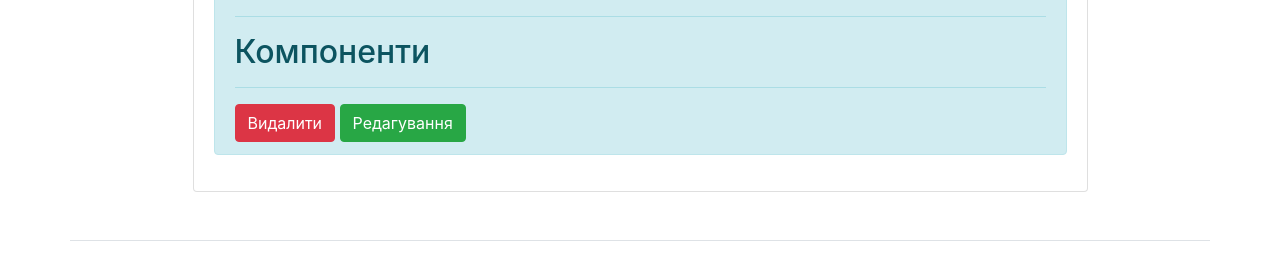
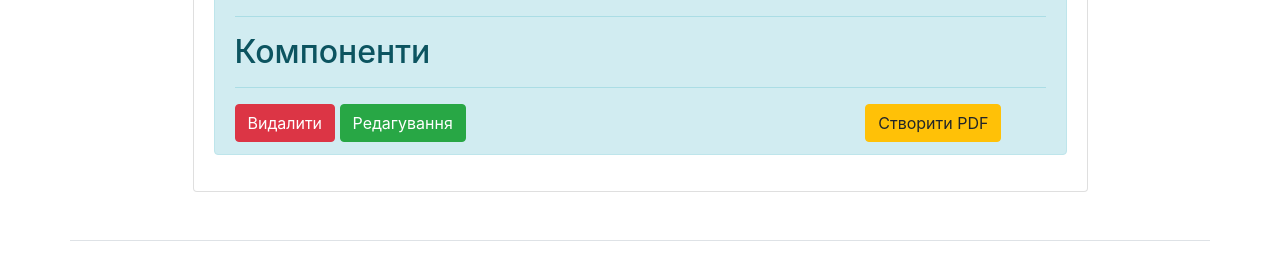
Before and after one commit to lipskydan/Diploma_Work_2020-21, a Django app: page /IT_items/1/1 in a window 1280 px wide. Shown: the part 427-707 px from the top of the page. Run offline with Django 3.2, Linux system fonts and the light colour scheme; some libraries are stand-ins or nearby versions.

Commit message:
Work with forms and html

```diff
--- a/App/online_equipment_accounting/online_equipment_accounting/app/IT_items/views.py
+++ b/App/online_equipment_accounting/online_equipment_accounting/app/IT_items/views.py
@@ -1,7 +1,9 @@
-from django.http import Http404, HttpResponseRedirect
+from django.http import Http404, HttpResponseRedirect, HttpResponse
 from django.shortcuts import render
+from django.template.loader import get_template
 
 from django.urls import reverse
+from django.views.generic import View
 
 from .models import PC, Motherboard
 from .forms import AddPcForm, AddMotherboardForm
--- a/App/online_equipment_accounting/online_equipment_accounting/templates/IT_items/IT_item_detail.html
+++ b/App/online_equipment_accounting/online_equipment_accounting/templates/IT_items/IT_item_detail.html
@@ -33,8 +33,20 @@
                     {% elif item.name == 'Switch' %}
 <!--                        <h4>Кількість Ethernet портів: {{ item.count_of_ports }}</h4>-->
                     {% endif %}
-                    <a href="/IT_items/{{ item.name }}/{{ item.id }}/del" class="btn btn-danger">Видалити</a>
-                    <a href="/IT_items/{{ item.name }}/{{ item.id }}/update" class="btn btn-success">Редагування</a>
+
+                    <div class="row">
+                        <div class="col-md-9">
+                            <a href="/IT_items/{{ item.name }}/{{ item.id }}/del" class="btn btn-danger">Видалити</a>
+                            <a href="/IT_items/{{ item.name }}/{{ item.id }}/update" class="btn btn-success">Редагування</a>
+                        </div>
+                        <div class="col-md-3">
+                            <a href="/IT_items/{{ item.name }}/{{ item.id }}/render_to_pdf" class="btn btn-warning">Створити PDF</a>
+                        </div>
+                    </div>
+
+<!--                    <a href="/IT_items/{{ item.name }}/{{ item.id }}/del" class="btn btn-danger">Видалити</a>-->
+<!--                    <a href="/IT_items/{{ item.name }}/{{ item.id }}/update" class="btn btn-success">Редагування</a>-->
+<!--                    <a href="/IT_items/{{ item.name }}/{{ item.id }}/render_to_pdf" class="btn btn-success">Створити PDF</a>-->
 
 
                 </div>
```
